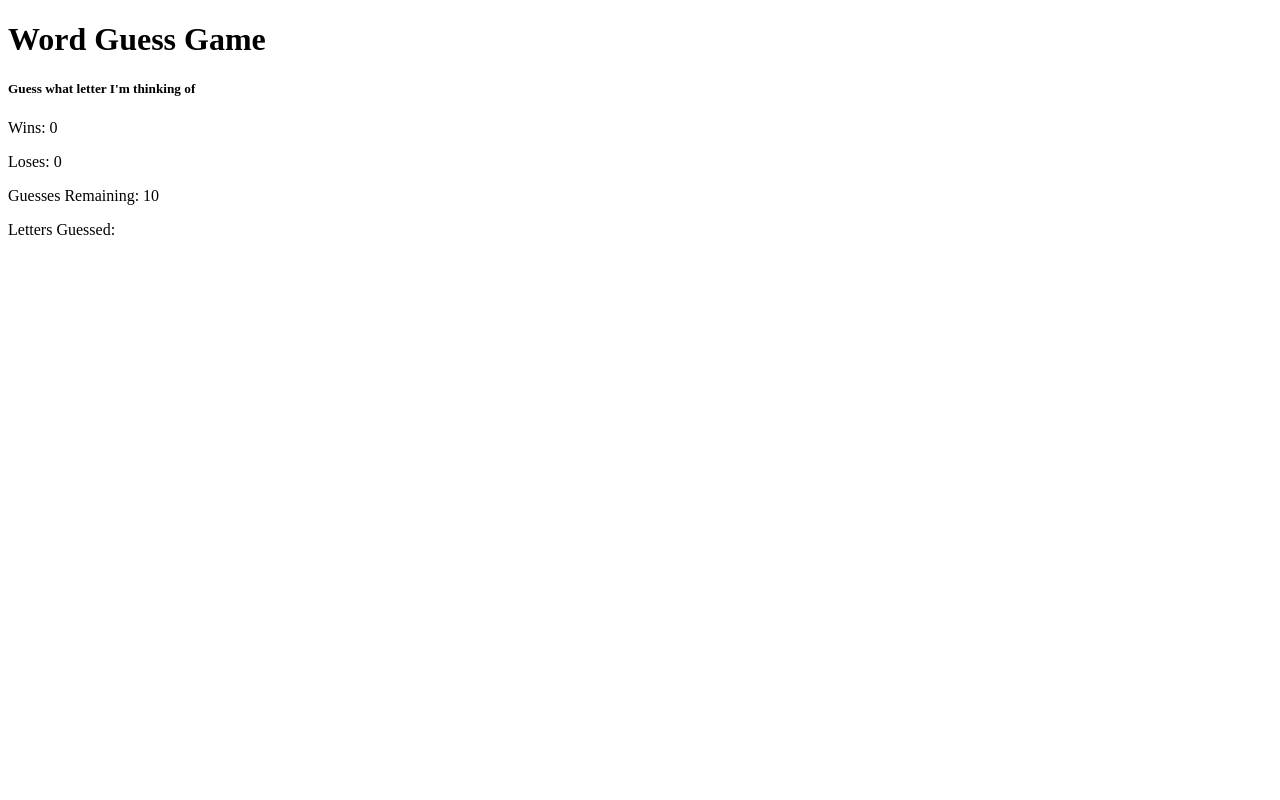
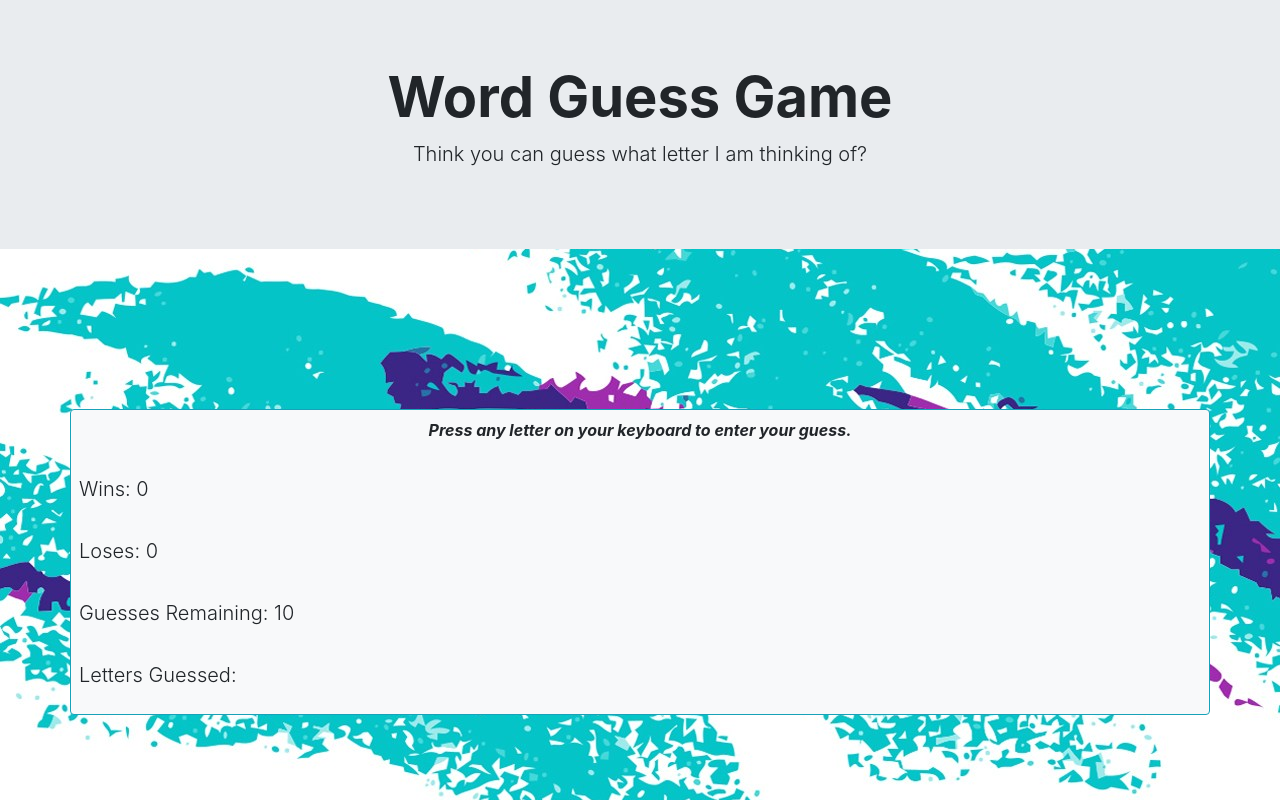
Before and after one commit to huntertrammell/psychic-game, a plain HTML site: page index.html in a window 1280 px wide. Drawn offline with nearby package versions, Linux system fonts and the light colour scheme.

Commit message:
final formatting, just need to work out a few event.key parameters and will be ready!

```diff
--- a/assets/css/style.css
+++ b/assets/css/style.css
@@ -0,0 +1,3 @@
+body {
+    background-image: url(../images/background.png)
+}
--- a/assets/javascript/game.js
+++ b/assets/javascript/game.js
@@ -32,10 +32,12 @@ document.onkeypress = function myFunction(event) {
         computerGuess = alphabetArray[Math.floor(Math.random() * alphabetArray.length)];
         console.log(computerGuess);
         document.getElementById('letterUsed').innerHTML = ("Letters Guessed: ");
+        guessesRemaining = 10;
         guessedLetters = [];
 
     } else if (guessesRemaining < 0){
         guessesRemaining = 10;
+        guessedLetters = [];
     }
 
     document.getElementById('wins').innerHTML = ("Wins: " + wins);
--- a/index.html
+++ b/index.html
@@ -5,17 +5,41 @@
     <meta name="viewport" content="width=device-width, initial-scale=1.0">
     <meta http-equiv="X-UA-Compatible" content="ie=edge">
     <title>Document</title>
+    <link rel="stylesheet" href="https://stackpath.bootstrapcdn.com/bootstrap/4.1.3/css/bootstrap.min.css" integrity="sha384-MCw98/SFnGE8fJT3GXwEOngsV7Zt27NXFoaoApmYm81iuXoPkFOJwJ8ERdknLPMO" crossorigin="anonymous">
     <link rel="stylesheet" href="assets/css/style.css">
 
 </head>
 <body>
-    <h1>Word Guess Game</h1>
-    <h5>Guess what letter I'm thinking of</h5>
-    <p id="wins">Wins: 0</p>
-    <p id="losses">Loses: 0</p>
-    <p id="guessesRemaining">Guesses Remaining: 10</p>
-    <p id="letterUsed">Letters Guessed: </p>
-
+    <div class="jumbotron jumbotron-fluid text-center border-info">
+        <div class="container">
+            <h1 class="display-4 font-weight-bold">Word Guess Game</h1>
+            <p class="lead">Think you can guess what letter I am thinking of?</p>
+        </div>
+    </div>
+    <div class="container p-4">
+        <div class="row p-4">
+            <span class="p-3"></span>
+        </div>
+    </div>
+    <div class="container bg-light border border-info rounded shadow-large ">
+        <div class="row">
+            <div class="col-12 text-center">
+                <p class="font-weight-bold font-italic p-2">Press any letter on your keyboard to enter your guess.</p>
+            </div>
+        </div>
+        <div class="row">
+            <p class="lead p-2" id="wins">Wins: 0</p>
+        </div>
+        <div class="row">
+            <p class="lead p-2" id="losses">Loses: 0</p>
+        </div>
+        <div class="row">
+            <p class="lead p-2" id="guessesRemaining">Guesses Remaining: 10</p>
+        </div>
+        <div class="row">
+            <p class="lead p-2" id="letterUsed">Letters Guessed: </p>
+        </div>
+    </div>
 <script id="js" type = "text/javascript" src="assets/javascript/game.js"></script>
 </body>
 </html>
```
Also changed, not shown: assets/images/614728070-612x612.jpg (added), assets/images/background.png (added), assets/images/fansasywallpaper.jpg (added), assets/images/tarot-reading-2.jpg (added), 1 other file.
